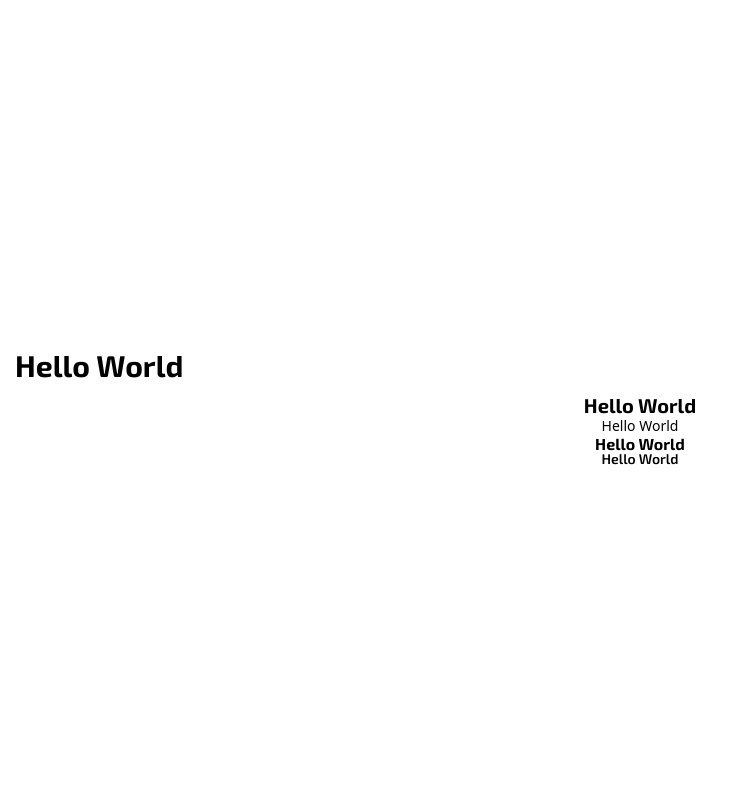
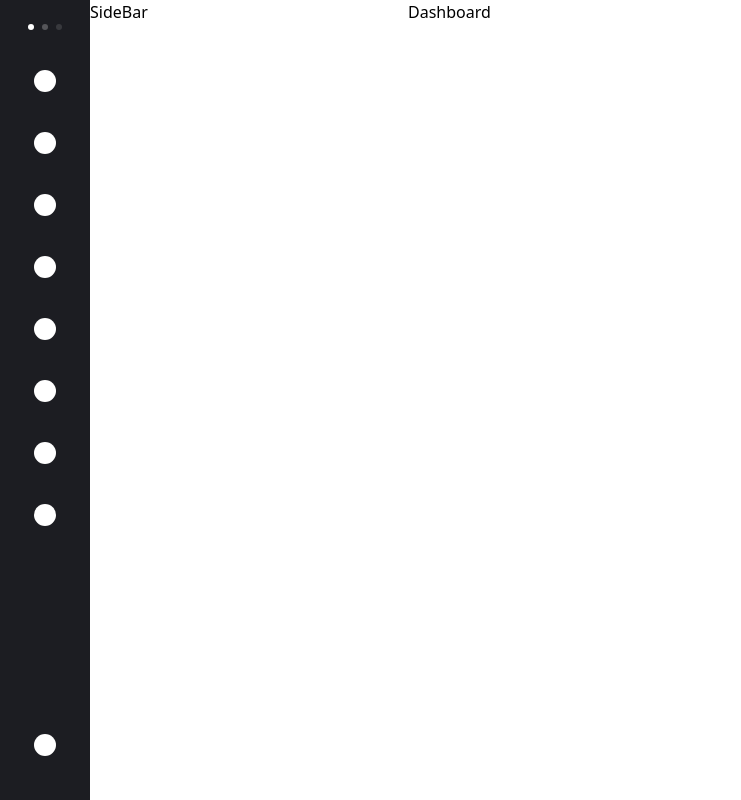
Before and after one commit to sabrinaveras/to-do-list-dashboard, a React (Vite) app: page / in a window 1280 px wide. Shown: the whole page, without its empty margins (0-741 px from the left). Built offline with nearby package versions, Linux system fonts and the light colour scheme.

Commit message:
add components

```diff
--- a/src/App.tsx
+++ b/src/App.tsx
@@ -1,16 +1,14 @@
+import { Dashboard } from "./components/dashboard"
+import { NavBar } from "./components/navBar"
+import { SideBar } from "./components/sideBar"
 
 const App = () => {
 
   return (
-      <div className="flex flex-col h-screen w-full justify-center items-center">
-        <div className="w-full p-[15px]">
-          <h1>Hello World</h1>
-        </div>
-
-        <h2>Hello World</h2>
-        <button>Hello World</button>
-        <span>Hello World</span>
-        <caption>Hello World</caption>
+      <div className="grid grid-cols-[90px_318px_1fr] h-screen w-full">
+        <NavBar />
+        <SideBar/>
+        <Dashboard/>
       </div>
   )
 }
--- /dev/null
+++ b/src/components/dashboard/dashboard.tsx
@@ -0,0 +1,3 @@
+export const Dashboard = () => {
+    return <div className="bg-dashboard">Dashboard</div>
+}
--- /dev/null
+++ b/src/components/dashboard/index.ts
@@ -0,0 +1 @@
+export * from './dashboard'
--- /dev/null
+++ b/src/components/navBar/index.ts
@@ -0,0 +1 @@
+export * from './navBar'
--- /dev/null
+++ b/src/components/navBar/navBar.tsx
@@ -0,0 +1,30 @@
+export const NavBar = () => {
+    return (
+    <div className="bg-nav-bar-dark pt-[24px] flex flex-col items-center">
+        <div className="flex justify-center gap-[8px] mb-[40px]">
+            <div className="w-[6px] h-[6px] bg-white rounded-full"></div>
+            <div className="w-[6px] h-[6px] bg-white-40 rounded-full"></div>
+            <div className="w-[6px] h-[6px] bg-white-20 rounded-full"></div>
+        </div>
+
+        <div className="flex flex-col gap-[40px]">
+            <ItemIcon/>
+            <ItemIcon/>
+            <ItemIcon/>
+            <ItemIcon/>
+            <ItemIcon/>
+            <ItemIcon/>
+            <ItemIcon/>
+            <ItemIcon/>
+        </div>
+
+        <div className="flex items-end h-full mb-[44px]">
+            <ItemIcon/>
+        </div>
+    </div>
+    );
+}
+
+const ItemIcon = () => {
+    return <div className="w-[22px] h-[22px] bg-white rounded-full"></div>
+}
--- /dev/null
+++ b/src/components/sideBar/index.ts
@@ -0,0 +1 @@
+export * from './sideBar'
--- /dev/null
+++ b/src/components/sideBar/sideBar.tsx
@@ -0,0 +1,3 @@
+export const SideBar = () => {
+    return <div className="bg-side-panel">SideBar</div>
+}
--- a/src/index.css
+++ b/src/index.css
@@ -1,5 +1,42 @@
 @import "tailwindcss/preflight";
 @import "tailwindcss/utilities";
+
+:root{
+  --color-dark: #1C1D22;
+  --color-white: #FFFFFF;
+  --color-white-40: #FFFFFF40;
+  --color-white-20: #FFFFFF20;
+}
+
+@layer utilities{
+  .color-custom-dark{
+    color: var(--color-dark) !important;
+  }
+
+  .bg-nav-bar-dark{
+    background-color: var(--color-dark) !important;
+  }
+
+  .bg-side-panel{
+    background-color: var(--color-white) !important;
+  }
+
+  .bg-dashboard{
+    background-color: var(--color-white) !important;
+  }
+
+  .bg-white{
+    background-color: var(--color-white) !important;
+  }
+
+  .bg-white-40{
+    background-color: var(--color-white-40) !important;
+  }
+
+  .bg-white-20{
+    background-color: var(--color-white-20) !important;
+  }
+}
 
 @layer base {
   h1 {
```
